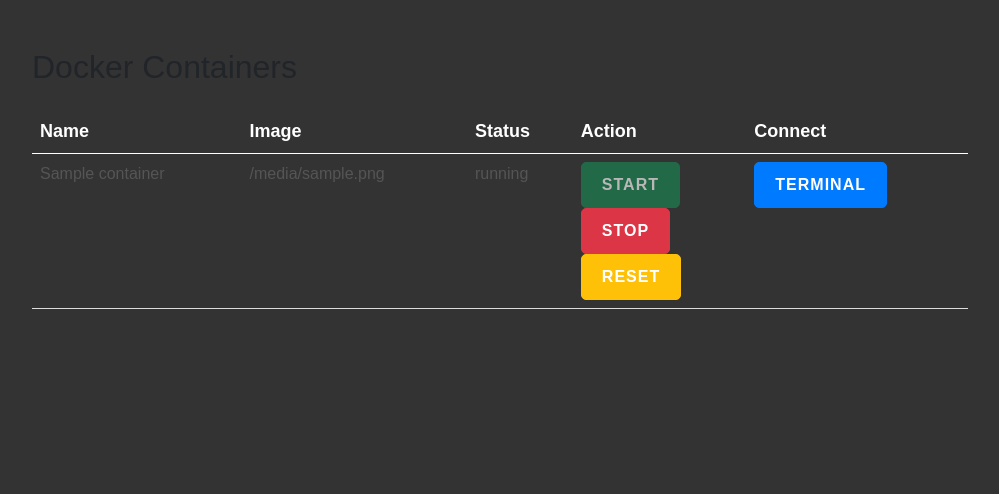
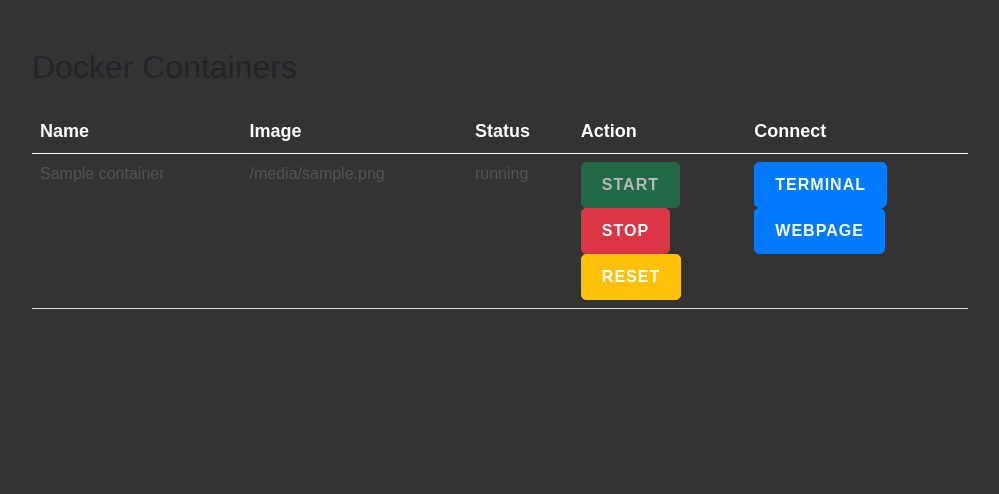
Before and after one commit to mavedirra-01/Lab-Manager, a Flask app: template templates/index.html in a window 1280 px wide. Shown: the part 88-582 px from the top of the page, without its empty margins (140-1139 px from the left). Run offline with Flask 3, Linux system fonts and the light colour scheme; the template is opened without the code that fills it: most values are stand-ins (such as "Sample title", 1, 10 or a date in 2020).

Commit message:
Update index.html

```diff
--- a/templates/index.html
+++ b/templates/index.html
@@ -199,9 +199,13 @@
                 </td>
                 <td>
                     {% if container.status == 'running' %}
+
                     <form action="{{ url_for('terminal', container_name=container.name) }}" method="POST" target="_blank">
                         <button id="terminal-button-{{ container.name }}" class="btn btn-primary terminal-button"
                             data-container="{{ container.name }}">Terminal</button>
+                    </form>
+                    <form method="POST" target="_blank">
+                        <a href="http://{{ container.name }}:{{ container.port }}" class="btn btn-primary">Webpage</a>
                     </form>
                     {% else %}
                     <button class="btn btn-secondary disabled">Terminal</button>
```
